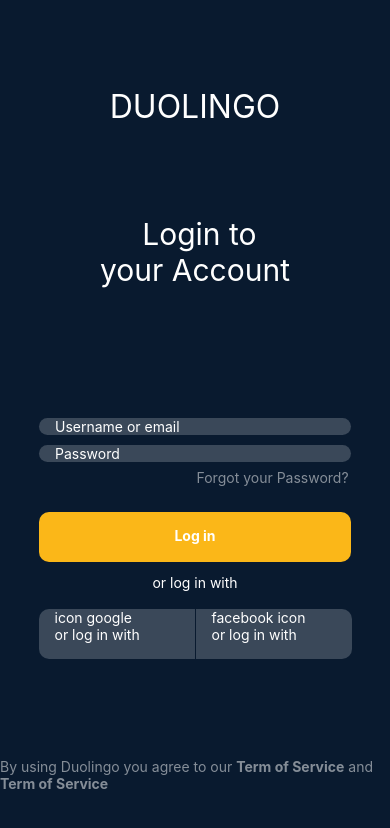
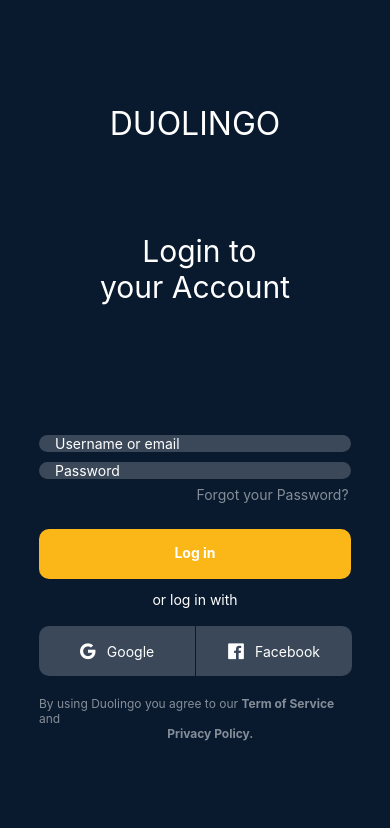
Before and after one commit to RicardoBritoBrens/FirstLogin, a React Native app: screen /Login in a window 390 px wide. Shown: the top 828 px of the page. Built offline with nearby package versions, Linux system fonts and the light colour scheme.

Commit message:
[IMP] finish login screen design

```diff
--- a/app/screens/LoginScreen.js
+++ b/app/screens/LoginScreen.js
@@ -1,9 +1,8 @@
-import { StatusBar } from "expo-status-bar";
 import React, { Component } from "react";
 import { StyleSheet, Text, View, Image, TextInput, TouchableOpacity } from "react-native";
 import colors from '../../app/configurations/colors';
 import * as Font from 'expo-font';
-
+import Ionicons from '@expo/vector-icons/Ionicons';
 let customFonts = {
     'PoppinsBold': require('../../app/assets/fonts/poppins/Poppins-Bold.otf'),
     'PoppinsMedium': require('../../app/assets/fonts/poppins/Poppins-Medium.otf'),
@@ -14,6 +13,10 @@
     constructor(props) {
         super(props);
         this.state = {
+            value: '',
+            username: '',
+            password: '',
+            defaultMessageWorkingFeatures: 'We are working to complete this feature as soon as possible.'
         }
     }
 
@@ -34,6 +37,34 @@
         this.loadFontsAsync();
     }
 
+    handleLogIn = (event) => {
+        alert('A name was submitted: ' + this.state.value);
+        event.preventDefault();
+    }
+
+    logInApp() {
+        let fieldAreValid = false;
+        fieldAreValid = this.state.username !== '';
+        fieldAreValid = this.state.password !== '';
+        if (fieldAreValid) {
+            alert('Welcome Back Mr/Mss: ' + this.state.username + ', ' + this.state.defaultMessageWorkingFeatures)
+        } else {
+            alert('You most complete all the fields');
+        }
+    }
+
+    logInGoogle() {
+        alert(this.state.defaultMessageWorkingFeatures)
+    }
+
+    logInFacebook() {
+        alert(this.state.defaultMessageWorkingFeatures)
+    }
+
+    workingHandler() {
+        alert(this.state.defaultMessageWorkingFeatures)
+    }
+
     render() {
         return (
             <View style={styles.container}>
@@ -41,33 +72,32 @@
                 <Text style={styles.sub_title}>     Login to{"\n"}your Account</Text>
 
                 <View style={styles.form}>
-                    <TextInput style={styles.input_username} placeholderTextColor="white" placeholder="Username or email"></TextInput >
-                    <TextInput style={styles.input_password} placeholderTextColor="white" placeholder="Password"></TextInput >
+                    <TextInput style={styles.input_username} onChangeText={newText => this.setState({ username: newText })} placeholderTextColor="white" placeholder="Username or email"></TextInput >
+                    <TextInput style={styles.input_password} onChangeText={newText => this.setState({ password: newText })} secureTextEntry={true} placeholderTextColor="white" placeholder="Password"></TextInput >
 
-                    <TouchableOpacity style={styles.forgot_button}>
+                    <TouchableOpacity style={styles.forgot_button} onPress={() => this.workingHandler()}>
                         <Text style={styles.forgot_button_text}>Forgot your Password?</Text>
                     </TouchableOpacity>
 
-                    <TouchableOpacity style={styles.login_button}>
+                    <TouchableOpacity style={styles.login_button} onPress={() => this.logInApp()}>
                         <Text style={styles.login_button_text}>Log in</Text>
                     </TouchableOpacity>
 
                     <Text style={styles.or_login_with_text} >or log in with</Text>
 
                     <View style={styles.social_network_container_login}>
-                        <TouchableOpacity style={styles.google_login}>
-                            <Text style={[styles.text_color]}>icon google</Text>
-                            <Text style={[styles.text_color]}>or log in with</Text>
+                        <TouchableOpacity style={styles.google_login} onPress={() => this.logInGoogle()}>
+                            <Ionicons style={styles.google_icon} name="logo-google" />
+                            <Text style={[styles.text_color]}>Google</Text>
                         </TouchableOpacity>
 
-                        <TouchableOpacity style={styles.facebook_login}>
-                            <Text style={[styles.text_color]}>facebook icon</Text>
-                            <Text style={[styles.text_color]}>or log in with</Text>
+                        <TouchableOpacity style={styles.facebook_login} onPress={() => this.logInFacebook()}>
+                            <Ionicons style={styles.facebook_icon} name="logo-facebook" />
+                            <Text style={[styles.text_color]}>Facebook</Text>
                         </TouchableOpacity>
                     </View>
+                    <Text style={styles.text_policy}>By using Duolingo you agree to our <Text style={styles.text_bold} >Term of Service</Text> and {"\n"}                                      <Text style={styles.text_bold}>Privacy Policy.</Text></Text>
                 </View>
-
-                <Text style={styles.text_policy}>By using Duolingo you agree to our <Text style={styles.text_bold} >Term of Service</Text> and <Text style={styles.text_bold}>Term of Service</Text></Text>
             </View>
         )
     }
@@ -100,7 +130,8 @@
         width: '100%',
         height: 50,
         paddingLeft: 16,
-        marginBottom: 10
+        marginBottom: 10,
+        color: colors.white
     },
     input_password: {
         borderRadius: 10,
@@ -108,6 +139,7 @@
         width: '100%',
         height: 50,
         paddingLeft: 16,
+        color: colors.white
     },
     forgot_button: {
         width: '80%',
@@ -154,8 +186,15 @@
         backgroundColor: '#3A4859',
         width: '50%',
         height: 50,
-        paddingLeft: 16,
-        right: 0.5
+        right: 0.5,
+        display: 'flex',
+        flexDirection: 'row',
+        alignItems: 'center',
+        justifyContent: 'center'
+    },
+    google_icon: {
+        fontSize: 18,
+        color: colors.white,
     },
     facebook_login: {
         color: colors.white,
@@ -166,16 +205,25 @@
         backgroundColor: '#3A4859',
         width: '50%',
         height: 50,
-        paddingLeft: 16,
-        left: 0.5
+        left: 0.5,
+        display: 'flex',
+        flexDirection: 'row',
+        alignItems: 'center',
+        justifyContent: 'center',
+    },
+    facebook_icon: {
+        fontSize: 18,
+        color: colors.white,
     },
     text_color: {
-        color: colors.white
+        color: colors.white,
+        marginLeft: 10,
     },
     text_policy: {
         color: colors.white,
-        top: 255,
+        top: 50,
         opacity: 0.5,
+        fontSize: 12
     },
     text_bold: {
         fontWeight: 'bold',
```
